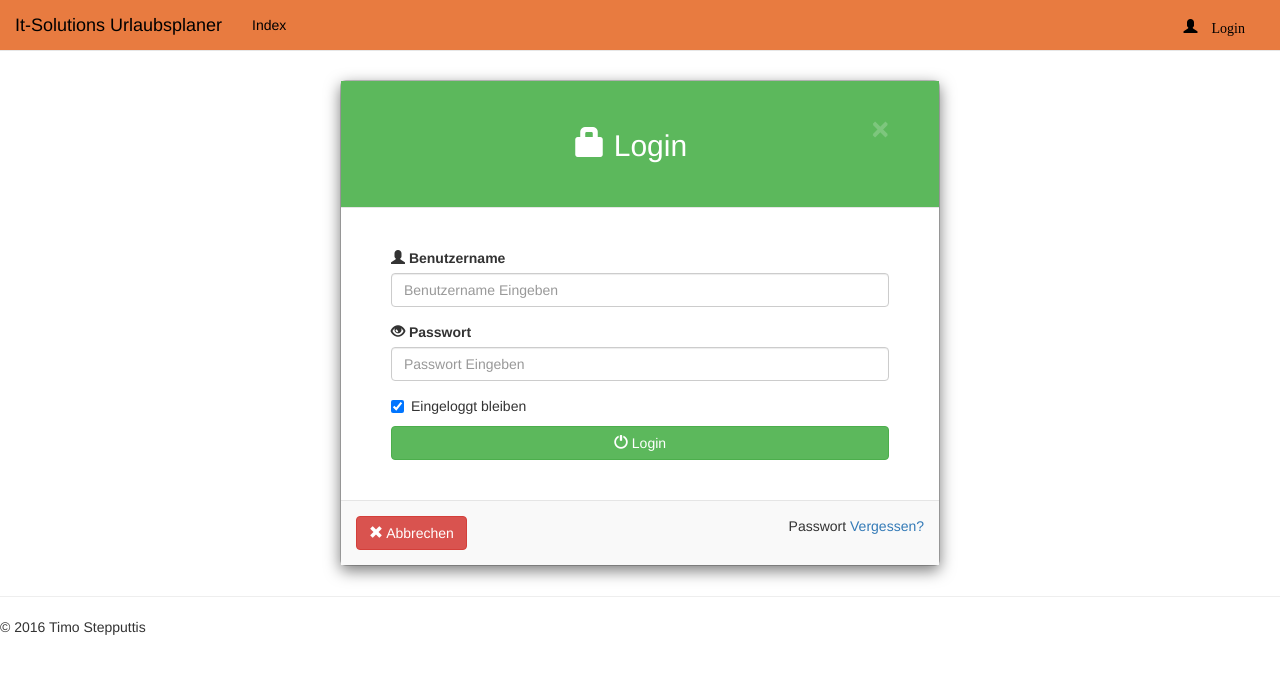
After one commit to darkman1983/holidayplanner, a PHP site: the page made by views/Login/login.php in a window 1280 px wide. The commit adds this page. Shown: the top 674 px of the page. Run offline with PHP 8.4, Linux system fonts and the light colour scheme; the template is opened without the code that fills it, so the values that code supplies are empty; some libraries are stand-ins or nearby versions.

Commit message:
* This is it...

```diff
--- a/classes/BaseModel.php
+++ b/classes/BaseModel.php
@@ -9,6 +9,7 @@ class BaseModel {
     {
         $this->viewModel = new ViewModel();
         $this->viewModel->set("AssetPath", "http://hday.localhost/views/Assets/");
+        $this->viewModel->set("BaseUrl", "http://hday.localhost/");
         $this->commonViewData();
     }
 
--- a/classes/MySqlSessionHandler.php
+++ b/classes/MySqlSessionHandler.php
@@ -105,6 +105,7 @@ class MySqlSessionHandler{
                        $this->dbConnection->escape_string($id),
                        $this->dbConnection->escape_string($data),
                        time());
+
         return $this->dbConnection->query($sql);
     }
     /**
--- a/conf/db.php.inc
+++ b/conf/db.php.inc
@@ -1,4 +1,4 @@
 <?php
 // Defines the database connection parameters.
-$config = array ("DB_SERVER" => 'localhost','DB_USER' => 'moviedb','DB_PASSWORD' => 'movieDB2016','DB_DATABASE' => 'moviedb' );
+$config = array ("DB_SERVER" => 'localhost','DB_USER' => 'hmAdmin','DB_PASSWORD' => '987zxy321','DB_DATABASE' => 'holiday_management' );
 ?>
--- a/controllers/ErrorController.php
+++ b/controllers/ErrorController.php
@@ -33,7 +33,6 @@ class ErrorController extends BaseController
 
     protected function badRegData()
     {
-    	print "Bad reg data function...<br>";
     	$this->view->output($this->model->badRegData($this->urlValues));
     }
 }
--- a/index.php
+++ b/index.php
@@ -2,6 +2,10 @@
 
 include_once 'Classloader.php';
 spl_autoload_register(array('Classloader', 'load'));
+
+var_dump($_POST);
+print "<br>";
+var_dump($_GET);
 
 $loader = new Loader(); 								//create the loader object
 $session = $loader->createSession(); 					//Initialize the Session
--- /dev/null
+++ b/test.php
@@ -0,0 +1,6 @@
+<?php
+
+var_dump($_POST);
+
+
+?>
--- a/views/Assets/css/default.css
+++ b/views/Assets/css/default.css
@@ -86,3 +86,13 @@ nav span.input-group-btn button.btn {
   border-top-left-radius: 0;
   border-top-right-radius: 0;
 }
+
+.modal-header, h4, .close {
+      background-color: #5cb85c;
+      color:white !important;
+      text-align: center;
+      font-size: 30px;
+  }
+  .modal-footer {
+      background-color: #f9f9f9;
+  }
--- /dev/null
+++ b/views/Login/login.php
@@ -0,0 +1,34 @@
+<?php include 'views/header.php'; ?>
+<?php include 'views/navbar.php'; ?>
+<div class="modal-dialog">
+
+      <!-- Modal content-->
+      <div class="modal-content">
+        <div class="modal-header" style="padding:35px 50px;">
+          <button type="button" class="close" data-dismiss="modal">&times;</button>
+          <h4><span class="glyphicon glyphicon-lock"></span> Login</h4>
+        </div>
+        <div class="modal-body" style="padding:40px 50px;">
+          <form role="form" action="<?php echo @$viewModel->get('BaseUrl'); ?>login/login" method="post">
+            <div class="form-group">
+              <label for="usrname"><span class="glyphicon glyphicon-user"></span> Benutzername</label>
+              <input type="text" class="form-control" id="usrname" placeholder="Benutzername Eingeben">
+            </div>
+            <div class="form-group">
+              <label for="psw"><span class="glyphicon glyphicon-eye-open"></span> Passwort</label>
+              <input type="text" class="form-control" id="psw" placeholder="Passwort Eingeben">
+            </div>
+            <div class="checkbox">
+              <label><input type="checkbox" value="" checked>Eingeloggt bleiben</label>
+            </div>
+              <button type="submit" class="btn btn-success btn-block"><span class="glyphicon glyphicon-off"></span> Login</button>
+          </form>
+        </div>
+        <div class="modal-footer">
+          <button type="submit" class="btn btn-danger btn-default pull-left" data-dismiss="modal"><span class="glyphicon glyphicon-remove"></span> Abbrechen</button>
+          <p>Passwort <a href="#">Vergessen?</a></p>
+        </div>
+      </div>
+
+    </div>
+<?php include 'views/footer.php'; ?>
--- a/views/footer.php
+++ b/views/footer.php
@@ -1,5 +1,5 @@
 <hr>
-
+<?php include 'views/login.php'; ?>
       <footer>
         <p>&copy; 2016 Timo Stepputtis</p>
       </footer>
@@ -8,5 +8,12 @@
 <script src="<?php echo @$viewModel->get('AssetPath'); ?>js/moviedb.js"></script>
 <!-- Include all compiled plugins (below), or include individual files as needed -->
 <script src="<?php echo @$viewModel->get('AssetPath'); ?>js/bootstrap.min.js"></script>
+<script>
+$(document).ready(function(){
+    $("#loginBtn").click(function(){
+        $("#loginModal").modal();
+    });
+});
+</script>
 </body>
 </html>
--- /dev/null
+++ b/views/login.php
@@ -0,0 +1,34 @@
+  <!-- Modal -->
+  <div class="modal fade" id="loginModal" role="dialog">
+    <div class="modal-dialog">
+
+      <!-- Modal content-->
+      <div class="modal-content">
+        <div class="modal-header" style="padding:35px 50px;">
+          <button type="button" class="close" data-dismiss="modal">&times;</button>
+          <h4><span class="glyphicon glyphicon-lock"></span> Login</h4>
+        </div>
+        <div class="modal-body" style="padding:40px 50px;">
+          <form name="loginFrm" role="form" action="<?php echo @$viewModel->get('BaseUrl'); ?>test.php" method="post">
+            <div class="form-group">
+              <label for="usrname"><span class="glyphicon glyphicon-user"></span> Benutzername</label>
+              <input type="text" class="form-control" id="usrname" placeholder="Benutzername Eingeben">
+            </div>
+            <div class="form-group">
+              <label for="psw"><span class="glyphicon glyphicon-eye-open"></span> Passwort</label>
+              <input type="password" class="form-control" id="psw" placeholder="Passwort Eingeben">
+            </div>
+            <div class="checkbox">
+              <label><input type="checkbox" value="" checked>Eingeloggt bleiben</label>
+            </div>
+              <button type="submit" class="btn btn-success btn-block"><span class="glyphicon glyphicon-off"></span> Login</button>
+          </form>
+        </div>
+        <div class="modal-footer">
+          <button type="submit" class="btn btn-danger btn-default pull-left" data-dismiss="modal"><span class="glyphicon glyphicon-remove"></span> Abbrechen</button>
+          <p>Passwort <a href="#">Vergessen?</a></p>
+        </div>
+      </div>
+
+    </div>
+  </div>
--- a/views/navbar.php
+++ b/views/navbar.php
@@ -14,7 +14,7 @@
     <!-- Collect the nav links, forms, and other content for toggling -->
     <div class="collapse navbar-collapse" id="bs-example-navbar-collapse-1">
       <ul class="nav navbar-nav">
-        <li><a href="http://hday.localhost/">Index <span class="sr-only">(current)</span></a></li>
+        <li><a href="<?php echo @$viewModel->get('BaseUrl'); ?>">Index <span class="sr-only">(current)</span></a></li>
         <!-- <li class="dropdown">
           <a href="#" class="dropdown-toggle" data-toggle="dropdown" role="button" aria-haspopup="true" aria-expanded="false">Menu <span class="caret"></span></a>
           <ul class="dropdown-menu">
@@ -37,7 +37,7 @@
 </div>
       </form> -->
       <ul class="nav navbar-nav navbar-right" style="margin-right: 5px">
-        <li><a href="http://hday.localhost/login/" class="glyphicon glyphicon-user btn btn-default navbar-button" role="button">Login</a></li>
+        <li><a href="#" class="glyphicon glyphicon-user" id="loginBtn">&nbsp;Login</a></li>
       </ul>
     </div><!-- /.navbar-collapse -->
   </div><!-- /.container-fluid -->
```
Also changed, not shown: controllers/LoginController.php (added, +25 -0 lines), models/LoginModel.php (added, +32 -0 lines), .htaccess.
